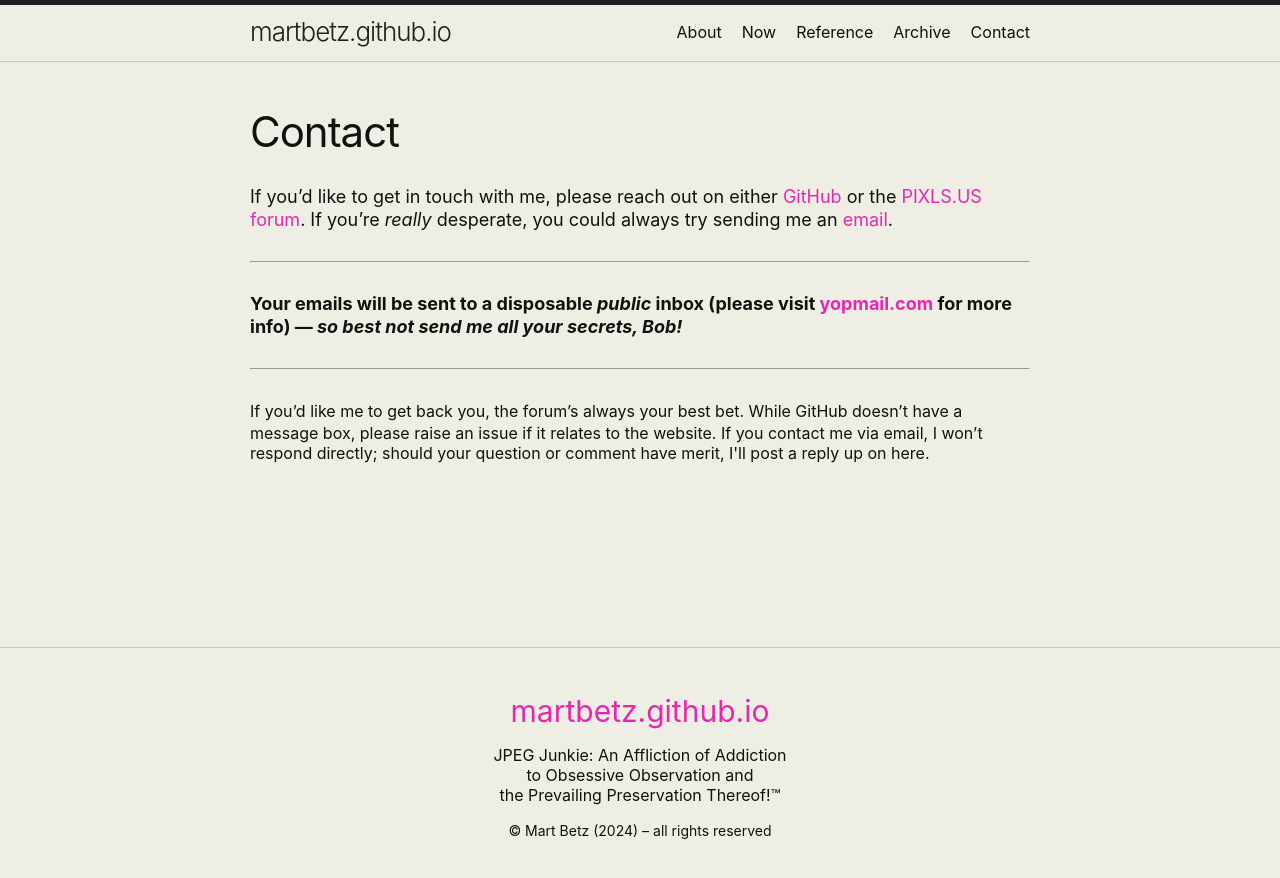
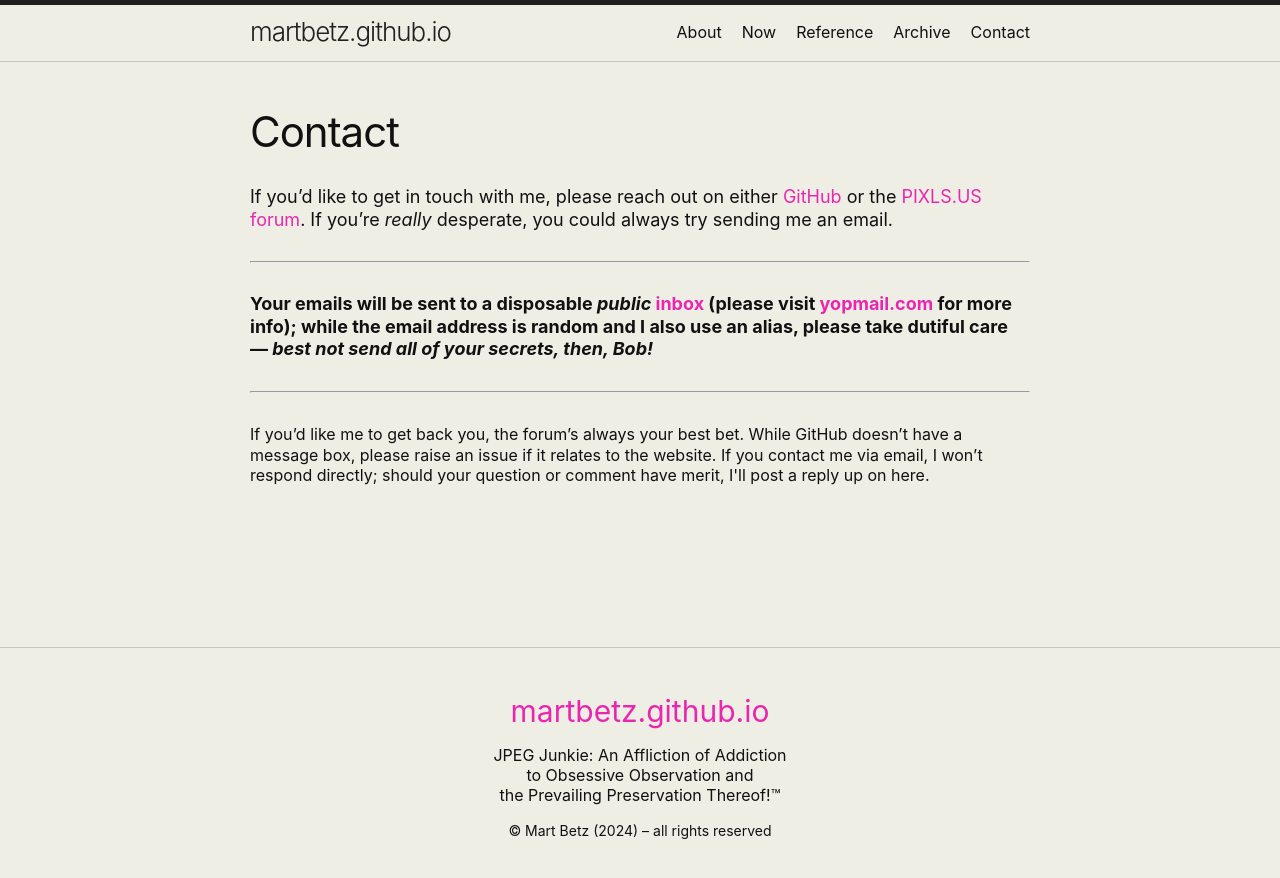
Before and after one commit to martbetz/martbetz.github.io, a Jekyll site: the page built from contact.html, in a window 1280 px wide. Shown: the top 878 px of the page. Built offline with Jekyll 4.4.1, drawn with Linux system fonts in a browser that asks for light colours.

Commit message:
Update contact.html

```diff
--- a/contact.html
+++ b/contact.html
@@ -6,12 +6,12 @@
 <font size="4">
 
 <p>
-If you’d like to get in touch with me, please reach out on either <a href="https://github.com/martbetz/martbetz.github.io/issues/new/choose">GitHub</a> or the <a href="https://discuss.pixls.us/u/martbetz/summary">PIXLS.US forum</a>. If you’re <i>really</i> desperate, you could always try sending me an <a class="u-email" href="mailto:{{ site.author.email }}">email</a>.
+If you’d like to get in touch with me, please reach out on either <a href="https://github.com/martbetz/martbetz.github.io/issues/new/choose">GitHub</a> or the <a href="https://discuss.pixls.us/u/martbetz/summary">PIXLS.US forum</a>. If you’re <i>really</i> desperate, you could always try sending me an email.
 </p>
 
 <hr>
 
-<b>Your emails will be sent to a disposable <i>public</i> inbox (please visit <a href="https://www.yopmail.com">yopmail.com</a> for more info) — <i>so best not send me all your secrets, Bob!</i></b>
+<b>Your emails will be sent to a disposable <i>public</i> <a class="u-email" href="mailto:{{ site.author.email }}">inbox</a> (please visit <a href="https://www.yopmail.com">yopmail.com</a> for more info); while the email address is random and I also use an alias, please take dutiful care — <i> best not send all of your secrets, then, Bob!</i></b>
 
 <hr>
 
```
